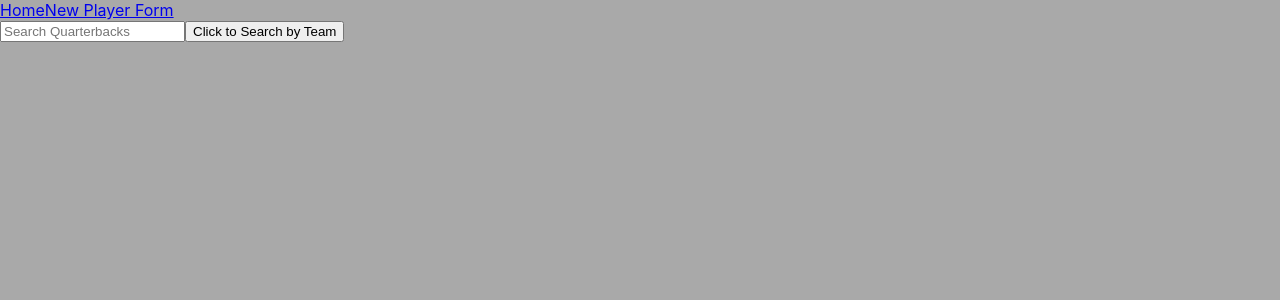
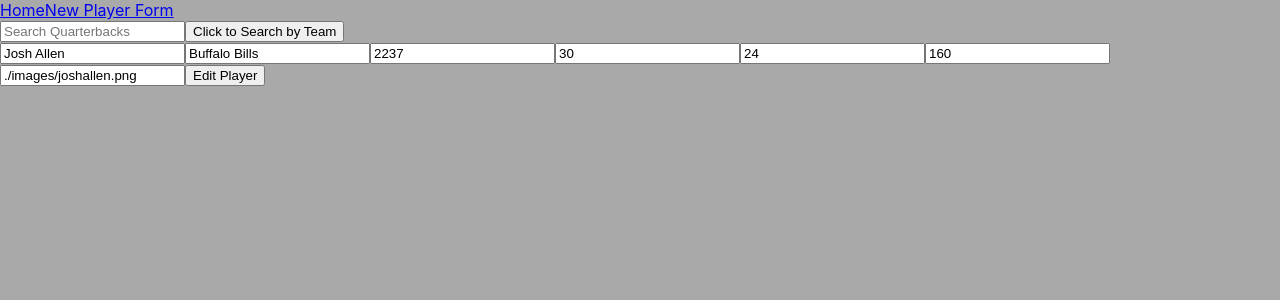
Before and after one commit to sassek70/Phase-2-Project, a React (Create React App) app in the folder qb-stat-tracker/: page /player/1/EditForm in a window 1280 px wide. Shown: the top 300 px of the page. Built offline with nearby package versions, Linux system fonts and the light colour scheme; data requests are answered from the project's data file.

Commit message:
added react routing. MVP complete

```diff
--- a/qb-stat-tracker/src/components/App.js
+++ b/qb-stat-tracker/src/components/App.js
@@ -3,8 +3,9 @@ import { Routes, Route, useNavigate } from "react-router-dom";
 import Header from "./Header";
 import NewQbForm from "./NewQBForm";
 import QBList from "./QBList";
+import EditPlayerForm from "./EditPlayerForm"
 
-const playerUrl = `http://localhost:4000/quarterbacks`
+const playerUrl = `http://localhost:4000/quarterbacks/`
 
 
 function App() {
@@ -39,7 +40,7 @@ function App() {
     .then(res => res.json())
     .then((playerArray) => setPlayerList(playerArray))
 
-  },[])
+  },[playerList])
 
 
   function changeSearch(text) {
@@ -56,12 +57,39 @@ function App() {
     }
 
 
+  const onEditPlayer = (editedPlayer) => {
+    console.log(editedPlayer.id)
+
+    fetch(playerUrl + `${editedPlayer.id}`, {
+    method: "PATCH",
+    headers: {
+      "Content-Type": "application/json",
+      "Accept": "application/json"
+    },
+    body: JSON.stringify({
+      name: editedPlayer.name,
+      team: editedPlayer.team,
+      yards: editedPlayer.yards,
+      rtouchdowns:editedPlayer.rtouchdowns,
+      ptouchdowns:editedPlayer.ptouchdowns,
+      completions:editedPlayer.completions,
+      image:editedPlayer.image,
+      favorited: editedPlayer.favorited
+    })
+  })
+  .then(res => res.json())
+  .then((updatedPlayer) => {
+    console.log(updatedPlayer)
+    navigate('/')})
+}
+
   return (
     <div>
       <Header changePageUrl={changePageUrl} changeSearch = {changeSearch} changeSearchValue = {changeSearchValue} searchValue = {searchValue}/>
         <Routes>
           <Route path="/" element={<QBList playerList={searchValue ? filteredPlayersByName : filteredPlayersByTeam} onFormSubmit={onFormSubmit}/>}/>
           <Route path="/form" element={<NewQbForm onFormSubmit={onFormSubmit} />}/>
+          <Route path="/player/:id/EditForm" element={<EditPlayerForm onEditPlayer={onEditPlayer}/>}/>
         </Routes>
     </div>
   )
--- /dev/null
+++ b/qb-stat-tracker/src/components/EditPlayerForm.js
@@ -0,0 +1,57 @@
+import { useEffect, useState } from "react"
+import { useParams } from "react-router-dom"
+
+
+const EditForm = ({onEditPlayer}) => {
+    const { id } = useParams()
+    const [formData, setFormData] = useState({
+        id: id,
+        name: "",
+        team: "",
+        yards: 0,
+        rtouchdowns:0,
+        ptouchdowns:0,
+        completions:0,
+        image:"",
+        favorited: false
+    })
+
+    // populates form with player's stats
+    useEffect(() => {
+    fetch(`http://localhost:4000/quarterbacks/${id}`)
+    .then(res => res.json())
+    .then(playerInfo => {
+        setFormData(playerInfo)
+    })
+},[])
+
+
+
+    const handleChange = (event) => {
+        const { name, value } = event.target
+        setFormData((formData) => ({...formData, [name]: value}))
+    }
+
+    const handleSubmit = (event) => {
+        event.preventDefault()
+        onEditPlayer(formData)
+    }
+
+
+
+    return (
+        <form onSubmit={handleSubmit}>
+            <input value={formData.name} type="text" name="name" placeholder="Player's Name" onChange={handleChange}/>
+            <input value={formData.team} type="text" name="team" placeholder="Player's Team" onChange={handleChange}/>
+            <input value={formData.yards} type="number" name="yards" placeholder="Total Yards" onChange={handleChange}/>
+            <input value={formData.rtouchdowns} type="number" name="rtouchdowns" placeholder="Passing Touchdowns" onChange={handleChange}/>
+            <input value={formData.ptouchdowns} type="number" name="ptouchdowns" placeholder="Rushing Touchdowns" onChange={handleChange}/>
+            <input value={formData.completions} type="number" name="completions" placeholder="Completions Touchdowns" onChange={handleChange}/>
+            <input value={formData.image} type="text" name="image" placeholder="Player's image" onChange={handleChange}/>
+            <button>Edit Player</button>
+        </form>
+        // <div>Hello {`${id}`}</div>
+    )
+}
+
+export default EditForm
--- a/qb-stat-tracker/src/components/PlayerCards.js
+++ b/qb-stat-tracker/src/components/PlayerCards.js
@@ -1,4 +1,4 @@
-
+import { Link } from "react-router-dom"
 
 const PlayerCard = ({id, name, team, image, yards, rtouchdowns, ptouchdowns, completions, favorited}) => {
     return (
@@ -16,13 +16,14 @@ const PlayerCard = ({id, name, team, image, yards, rtouchdowns, ptouchdowns, com
                     :
                     <button>Remove from Favorites</button>
                 }
-                {/* <button onClick={<Route path="/player/:id/EditForm"
-                element={<EditForm player={player.id}/>}
-                />}>Edit Player Stats
-                </button> */}
+                <Link to={`/player/${id}/EditForm`}>Edit Player Stats</Link>
             </div>
         </>
     )
 }
 
 export default PlayerCard
+
+
+
+{/* <EditForm id={id} name={name} team={team} image={image} yards={yards} rtouchdowns={rtouchdowns} ptouchdowns={ptouchdowns} completions={completions} favorited={favorited}/> */}
--- a/qb-stat-tracker/src/db.json
+++ b/qb-stat-tracker/src/db.json
@@ -5,9 +5,9 @@
       "name": "Josh Allen",
       "team": "Buffalo Bills",
       "yards": 2237,
-      "rtouchdowns": 2,
-      "ptouchdowns": 17,
-      "completions": 160,
+      "rtouchdowns": "30",
+      "ptouchdowns": "24",
+      "completions": "160",
       "image": "./images/joshallen.png",
       "favorited": false
     },
```
